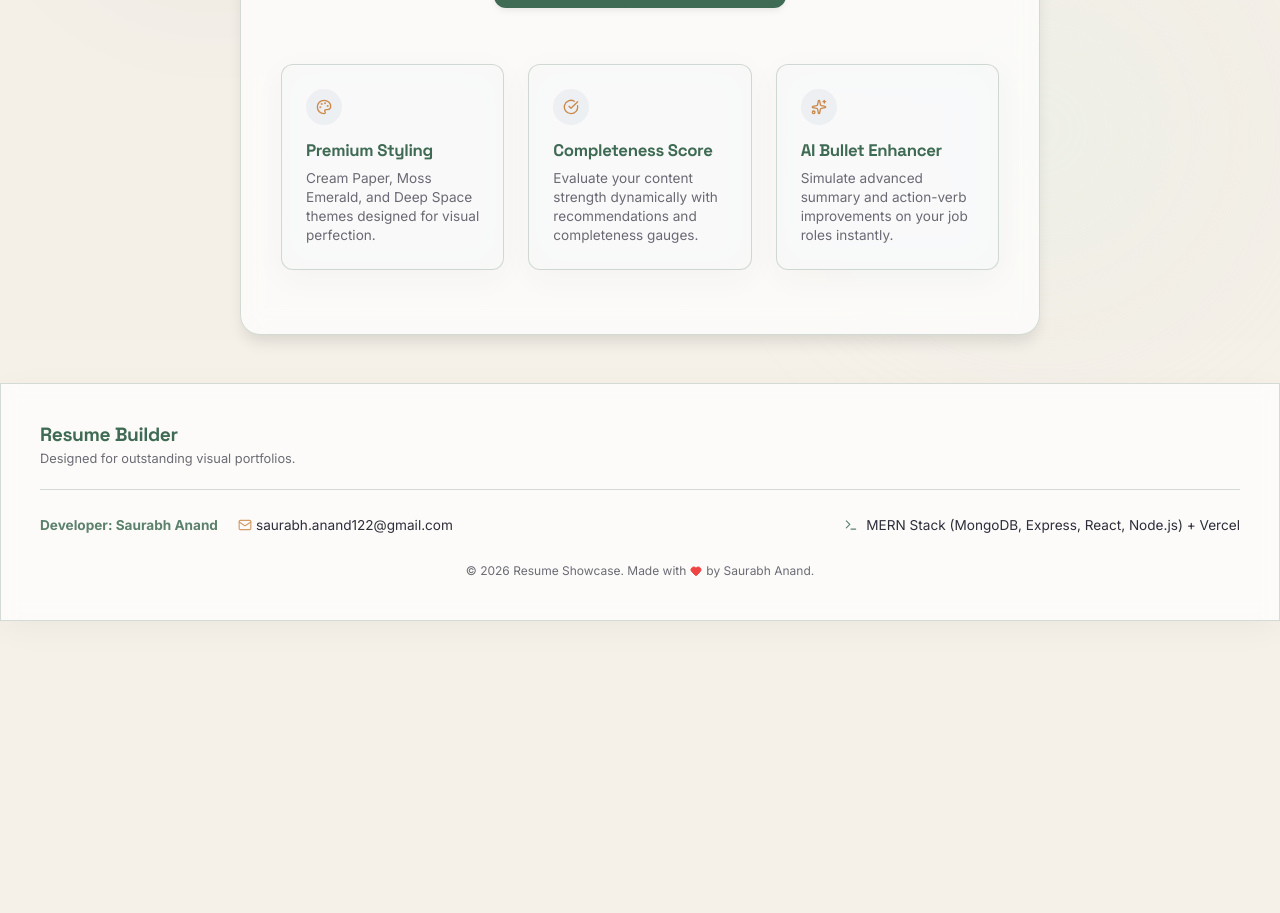
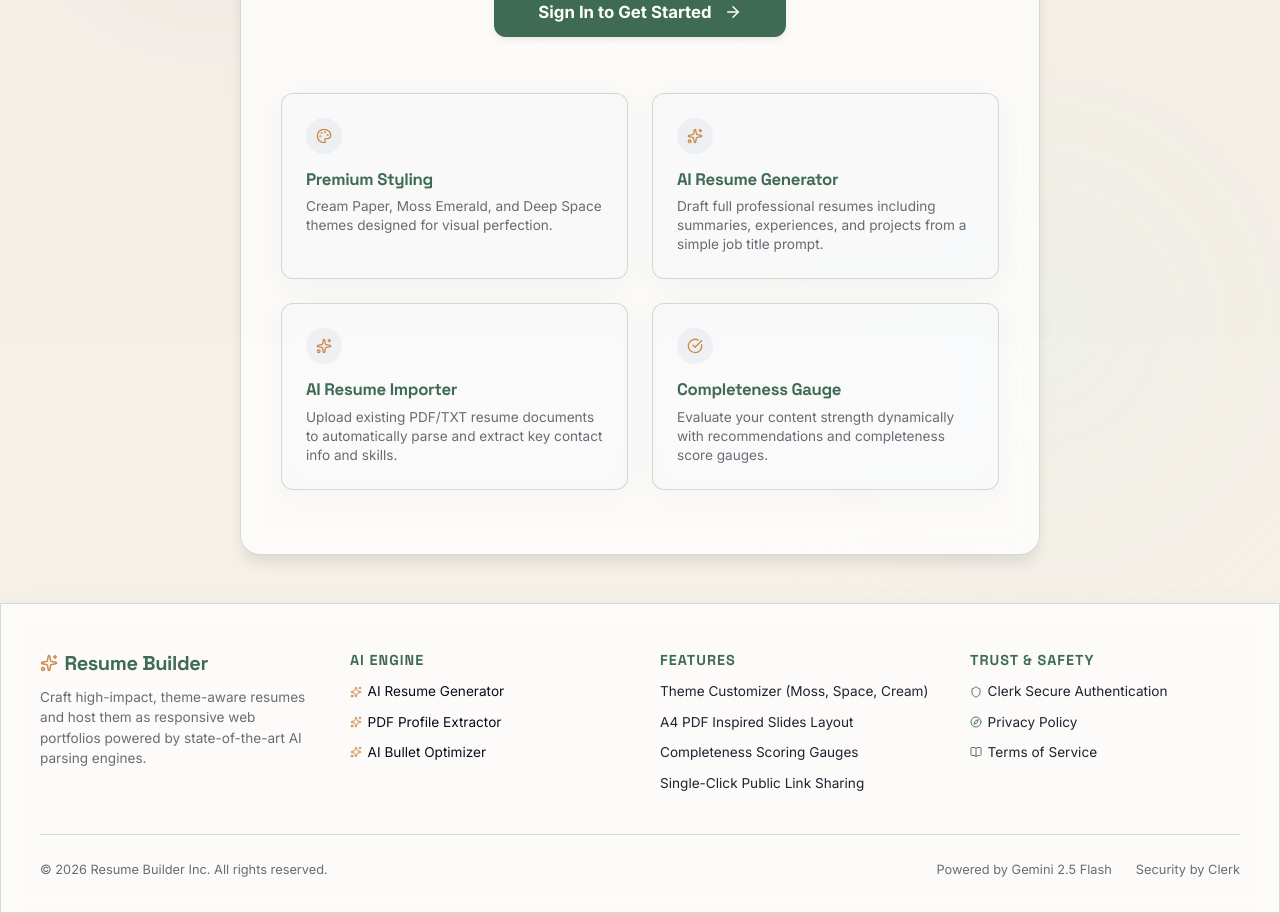
Before and after one commit to saurabhanand122/assignment-digitalHeores, a React (Vite) app in the folder frontend/: page / in a window 1280 px wide. Shown: the part 460-1373 px from the top of the page. Before the commit the page ends 1081 px from the top, so only its background shows below. Built offline with nearby package versions, Linux system fonts and the light colour scheme; no server answers.

Commit message:
fix: improve print layout to prevent cut-off pages and scrollbars, redesign footer, and update front page copy to highlight AI capabilities

```diff
--- a/frontend/src/App.jsx
+++ b/frontend/src/App.jsx
@@ -252,7 +252,7 @@ export default function App() {
           }}>
             <Sparkles size={16} style={{ color: 'var(--color-secondary)' }} />
             <span style={{ fontSize: '0.75rem', fontWeight: 800, textTransform: 'uppercase', letterSpacing: '0.15em', color: 'var(--color-primary)', fontFamily: 'var(--font-mono)' }}>
-              Secure Authentication Enabled
+              Gemini AI-Powered Resume Platform
             </span>
           </div>
 
@@ -270,12 +270,12 @@ export default function App() {
           <p style={{
             fontSize: '1.2rem',
             color: 'var(--color-text-dark)',
-            maxWidth: '580px',
+            maxWidth: '620px',
             margin: '0 auto 2.5rem auto',
             lineHeight: 1.5,
             fontFamily: 'var(--font-body)'
           }}>
-            Create, manage, and duplicate high-impact, theme-aware resumes and host them as responsive web portfolios.
+            Build, edit, and share visually stunning, theme-aware A4 resumes. Powered by Google Gemini 2.5 Flash to generate professional resumes from scratch and extract data from PDF uploads.
           </p>
 
           {/* Action Call */}
@@ -301,7 +301,7 @@ export default function App() {
           {/* Visual Grid of Core Features */}
           <div style={{
             display: 'grid',
-            gridTemplateColumns: 'repeat(auto-fit, minmax(220px, 1fr))',
+            gridTemplateColumns: 'repeat(auto-fit, minmax(240px, 1fr))',
             gap: '1.5rem',
             textAlign: 'left'
           }}>
@@ -315,18 +315,26 @@ export default function App() {
 
             <div className="glass-panel" style={{ padding: '1.5rem', background: 'rgba(27, 67, 96, 0.02)', border: '1px solid var(--color-border)', borderRadius: 'var(--radius-md)' }}>
               <div style={{ width: '36px', height: '36px', borderRadius: '50%', background: 'rgba(27, 67, 96, 0.05)', display: 'flex', alignItems: 'center', justifyContent: 'center', marginBottom: '1rem' }}>
-                <CheckCircle size={16} style={{ color: 'var(--color-secondary)' }} />
+                <Sparkles size={16} style={{ color: 'var(--color-secondary)' }} />
               </div>
-              <h3 style={{ fontWeight: 800, fontSize: '1.05rem', marginBottom: '0.5rem', color: 'var(--color-primary)', fontFamily: 'var(--font-header)' }}>Completeness Score</h3>
-              <p style={{ fontSize: '0.85rem', color: 'var(--color-text-muted)', lineHeight: 1.4 }}>Evaluate your content strength dynamically with recommendations and completeness gauges.</p>
+              <h3 style={{ fontWeight: 800, fontSize: '1.05rem', marginBottom: '0.5rem', color: 'var(--color-primary)', fontFamily: 'var(--font-header)' }}>AI Resume Generator</h3>
+              <p style={{ fontSize: '0.85rem', color: 'var(--color-text-muted)', lineHeight: 1.4 }}>Draft full professional resumes including summaries, experiences, and projects from a simple job title prompt.</p>
             </div>
 
             <div className="glass-panel" style={{ padding: '1.5rem', background: 'rgba(27, 67, 96, 0.02)', border: '1px solid var(--color-border)', borderRadius: 'var(--radius-md)' }}>
               <div style={{ width: '36px', height: '36px', borderRadius: '50%', background: 'rgba(27, 67, 96, 0.05)', display: 'flex', alignItems: 'center', justifyContent: 'center', marginBottom: '1rem' }}>
                 <Sparkles size={16} style={{ color: 'var(--color-secondary)' }} />
               </div>
-              <h3 style={{ fontWeight: 800, fontSize: '1.05rem', marginBottom: '0.5rem', color: 'var(--color-primary)', fontFamily: 'var(--font-header)' }}>AI Bullet Enhancer</h3>
-              <p style={{ fontSize: '0.85rem', color: 'var(--color-text-muted)', lineHeight: 1.4 }}>Simulate advanced summary and action-verb improvements on your job roles instantly.</p>
+              <h3 style={{ fontWeight: 800, fontSize: '1.05rem', marginBottom: '0.5rem', color: 'var(--color-primary)', fontFamily: 'var(--font-header)' }}>AI Resume Importer</h3>
+              <p style={{ fontSize: '0.85rem', color: 'var(--color-text-muted)', lineHeight: 1.4 }}>Upload existing PDF/TXT resume documents to automatically parse and extract key contact info and skills.</p>
+            </div>
+
+            <div className="glass-panel" style={{ padding: '1.5rem', background: 'rgba(27, 67, 96, 0.02)', border: '1px solid var(--color-border)', borderRadius: 'var(--radius-md)' }}>
+              <div style={{ width: '36px', height: '36px', borderRadius: '50%', background: 'rgba(27, 67, 96, 0.05)', display: 'flex', alignItems: 'center', justifyContent: 'center', marginBottom: '1rem' }}>
+                <CheckCircle size={16} style={{ color: 'var(--color-secondary)' }} />
+              </div>
+              <h3 style={{ fontWeight: 800, fontSize: '1.05rem', marginBottom: '0.5rem', color: 'var(--color-primary)', fontFamily: 'var(--font-header)' }}>Completeness Gauge</h3>
+              <p style={{ fontSize: '0.85rem', color: 'var(--color-text-muted)', lineHeight: 1.4 }}>Evaluate your content strength dynamically with recommendations and completeness score gauges.</p>
             </div>
           </div>
         </div>
--- a/frontend/src/components/Footer.jsx
+++ b/frontend/src/components/Footer.jsx
@@ -1,15 +1,14 @@
 import React from 'react';
-import { Mail, Heart, Globe, Terminal } from 'lucide-react';
+import { Sparkles, Shield, Compass, BookOpen } from 'lucide-react';
 
 export default function Footer() {
   return (
     <footer className="no-print glass-panel" style={{
       marginTop: 'auto',
       borderTop: '1px solid var(--color-border)',
-      padding: '2.5rem 2rem',
+      padding: '3rem 2rem 2rem 2rem',
       background: 'var(--color-card-bg)',
       backdropFilter: 'blur(8px)',
-      textAlign: 'center',
       zIndex: 5,
       transition: 'all var(--transition-normal)'
     }}>
@@ -18,72 +17,95 @@ export default function Footer() {
         margin: '0 auto',
         display: 'flex',
         flexDirection: 'column',
-        gap: '1.5rem',
-        alignItems: 'center'
+        gap: '2.5rem'
       }}>
 
-        {/* Footer Top: Branding */}
+        {/* Footer Grid */}
         <div style={{
+          display: 'grid',
+          gridTemplateColumns: 'repeat(auto-fit, minmax(200px, 1fr))',
+          gap: '2.5rem',
+          textAlign: 'left',
+          width: '100%'
+        }}>
+          {/* Column 1: Brand & Intro */}
+          <div style={{ display: 'flex', flexDirection: 'column', gap: '0.75rem' }}>
+            <h3 style={{ fontSize: '1.25rem', fontFamily: 'var(--font-header)', color: 'var(--color-primary)', margin: 0, display: 'flex', alignItems: 'center', gap: '0.4rem' }}>
+              <Sparkles size={18} style={{ color: 'var(--color-secondary)' }} />
+              Resume Builder
+            </h3>
+            <p style={{ fontSize: '0.85rem', color: 'var(--color-text-muted)', lineHeight: 1.5, margin: 0 }}>
+              Craft high-impact, theme-aware resumes and host them as responsive web portfolios powered by state-of-the-art AI parsing engines.
+            </p>
+          </div>
+
+          {/* Column 2: AI Capabilities */}
+          <div style={{ display: 'flex', flexDirection: 'column', gap: '0.75rem' }}>
+            <h4 style={{ fontSize: '0.9rem', textTransform: 'uppercase', letterSpacing: '1px', fontWeight: 700, color: 'var(--color-primary)', margin: 0 }}>
+              AI Engine
+            </h4>
+            <div style={{ display: 'flex', flexDirection: 'column', gap: '0.5rem', fontSize: '0.85rem', color: 'var(--color-text-dark)' }}>
+              <span style={{ display: 'inline-flex', alignItems: 'center', gap: '0.35rem' }}>
+                <Sparkles size={12} style={{ color: 'var(--color-secondary)' }} /> AI Resume Generator
+              </span>
+              <span style={{ display: 'inline-flex', alignItems: 'center', gap: '0.35rem' }}>
+                <Sparkles size={12} style={{ color: 'var(--color-secondary)' }} /> PDF Profile Extractor
+              </span>
+              <span style={{ display: 'inline-flex', alignItems: 'center', gap: '0.35rem' }}>
+                <Sparkles size={12} style={{ color: 'var(--color-secondary)' }} /> AI Bullet Optimizer
+              </span>
+            </div>
+          </div>
+
+          {/* Column 3: Platform Features */}
+          <div style={{ display: 'flex', flexDirection: 'column', gap: '0.75rem' }}>
+            <h4 style={{ fontSize: '0.9rem', textTransform: 'uppercase', letterSpacing: '1px', fontWeight: 700, color: 'var(--color-primary)', margin: 0 }}>
+              Features
+            </h4>
+            <div style={{ display: 'flex', flexDirection: 'column', gap: '0.5rem', fontSize: '0.85rem', color: 'var(--color-text-dark)', opacity: 0.9 }}>
+              <span>Theme Customizer (Moss, Space, Cream)</span>
+              <span>A4 PDF Inspired Slides Layout</span>
+              <span>Completeness Scoring Gauges</span>
+              <span>Single-Click Public Link Sharing</span>
+            </div>
+          </div>
+
+          {/* Column 4: Trust & Support */}
+          <div style={{ display: 'flex', flexDirection: 'column', gap: '0.75rem' }}>
+            <h4 style={{ fontSize: '0.9rem', textTransform: 'uppercase', letterSpacing: '1px', fontWeight: 700, color: 'var(--color-primary)', margin: 0 }}>
+              Trust & Safety
+            </h4>
+            <div style={{ display: 'flex', flexDirection: 'column', gap: '0.5rem', fontSize: '0.85rem', color: 'var(--color-text-dark)', opacity: 0.9 }}>
+              <span style={{ display: 'inline-flex', alignItems: 'center', gap: '0.35rem' }}>
+                <Shield size={12} style={{ color: 'var(--color-primary)' }} /> Clerk Secure Authentication
+              </span>
+              <span style={{ display: 'inline-flex', alignItems: 'center', gap: '0.35rem' }}>
+                <Compass size={12} style={{ color: 'var(--color-primary)' }} /> Privacy Policy
+              </span>
+              <span style={{ display: 'inline-flex', alignItems: 'center', gap: '0.35rem' }}>
+                <BookOpen size={12} style={{ color: 'var(--color-primary)' }} /> Terms of Service
+              </span>
+            </div>
+          </div>
+        </div>
+
+        {/* Footer Bottom */}
+        <div style={{
+          borderTop: '1px solid var(--color-border)',
+          paddingTop: '1.5rem',
           display: 'flex',
           justifyContent: 'space-between',
           alignItems: 'center',
-          width: '100%',
           flexWrap: 'wrap',
           gap: '1rem',
-          borderBottom: '1px solid var(--color-border)',
-          paddingBottom: '1.25rem'
+          fontSize: '0.8rem',
+          color: 'var(--color-text-muted)'
         }}>
-          <div style={{ textAlign: 'left' }}>
-            <h3 style={{ fontSize: '1.2rem', fontFamily: 'var(--font-header)', color: 'var(--color-primary)', margin: 0 }}>
-              Resume Builder
-            </h3>
-            <p style={{ fontSize: '0.8rem', color: 'var(--color-text-muted)', marginTop: '0.15rem' }}>
-              Designed for outstanding visual portfolios.
-            </p>
+          <span>&copy; {new Date().getFullYear()} Resume Builder Inc. All rights reserved.</span>
+          <div style={{ display: 'flex', gap: '1.5rem' }}>
+            <span>Powered by Gemini 2.5 Flash</span>
+            <span>Security by Clerk</span>
           </div>
-        </div>
-
-        {/* Footer Middle: Tech Stack & Credits */}
-        <div style={{
-          display: 'flex',
-          justifyContent: 'space-between',
-          alignItems: 'center',
-          width: '100%',
-          flexWrap: 'wrap',
-          gap: '1rem',
-          fontSize: '0.85rem',
-          color: 'var(--color-text-dark)',
-          opacity: 0.85
-        }}>
-          {/* Developer Details */}
-          <div style={{ display: 'flex', gap: '1.25rem', flexWrap: 'wrap' }}>
-            <span style={{ fontWeight: 700, color: 'var(--color-primary)' }}>
-              Developer: Saurabh Anand
-            </span>
-            <a href="mailto:saurabh.anand122@gmail.com" style={{ display: 'inline-flex', alignItems: 'center', gap: '0.25rem' }}>
-              <Mail size={14} style={{ color: 'var(--color-secondary)' }} /> saurabh.anand122@gmail.com
-            </a>
-          </div>
-
-          {/* Stack Info */}
-          <div style={{ display: 'inline-flex', alignItems: 'center', gap: '0.5rem' }}>
-            <Terminal size={14} style={{ color: 'var(--color-primary)' }} />
-            <span>MERN Stack (MongoDB, Express, React, Node.js) + Vercel</span>
-          </div>
-        </div>
-
-        {/* Footer Bottom: Copyright */}
-        <div style={{
-          fontSize: '0.75rem',
-          color: 'var(--color-text-muted)',
-          display: 'flex',
-          justifyContent: 'center',
-          alignItems: 'center',
-          gap: '0.25rem'
-        }}>
-          <span>&copy; {new Date().getFullYear()} Resume Showcase. Made with</span>
-          <Heart size={12} style={{ color: '#ef4444', fill: '#ef4444' }} />
-          <span>by Saurabh Anand.</span>
         </div>
 
       </div>
```
Also changed, not shown: frontend/src/index.css (+12 -1 lines).
